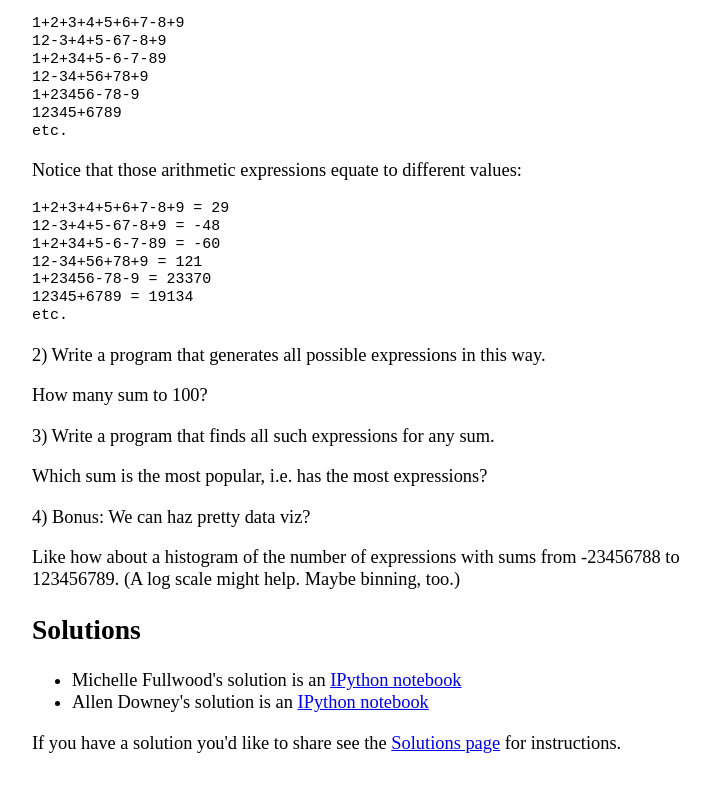
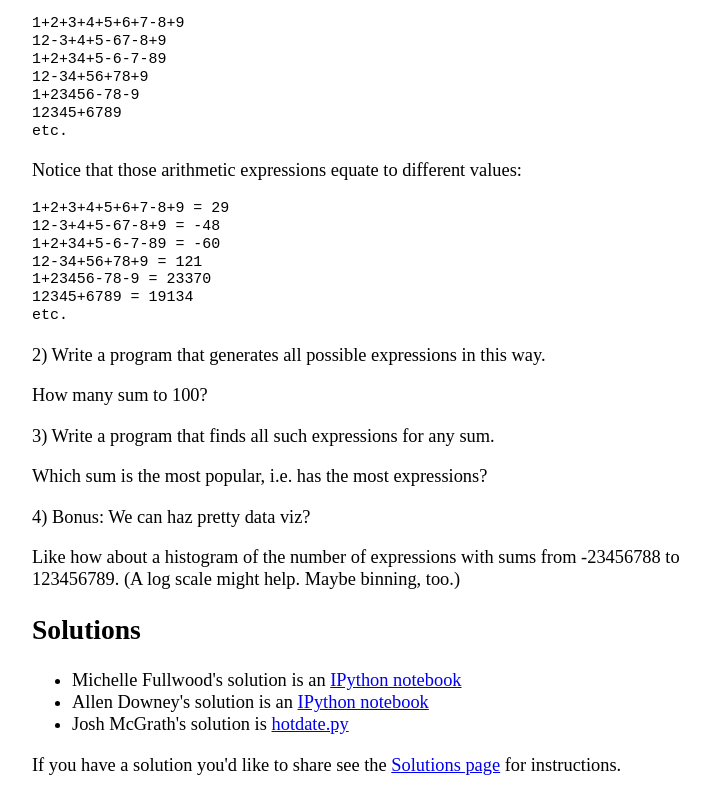
Before and after one commit to BostonPython/puzzles, a plain HTML site: page hotdate.html in a window 1280 px wide. Shown: the part 487-1281 px from the top of the page, without its empty margins (240-950 px from the left). Before the commit the page ends 1259 px from the top, so only its background shows below. Drawn offline with Linux system fonts and the light colour scheme.

Commit message:
add solutions to relevant pages

```diff
--- a/hotdate.html
+++ b/hotdate.html
@@ -70,6 +70,7 @@ etc.
 <ul>
 <li>Michelle Fullwood's solution is an <a href="http://nbviewer.ipython.org/urls/dl.dropbox.com/s/629zj3av5t5w1i4/Boston%20Python%20Puzzle%20%231%20Solution.ipynb">IPython notebook</a></li>
 <li>Allen Downey's solution is an <a href="http://nbviewer.ipython.org/github/allendowney/ThinkStats2/blob/master/code/puzzle1.ipynb">IPython notebook</a></li>
+<li>Josh McGrath's solution is <a href="https://github.com/BostonPython/puzzles/blob/gh-pages/solutions/joshmcgrath08/hotdate.py">hotdate.py</a></li>
 </ul>
 
 <p>If you have a solution you'd like to share see the <a href="solutions.html">Solutions page</a> for instructions.</p>
```
Also changed, not shown: poetry.html (+1 -0 lines).
